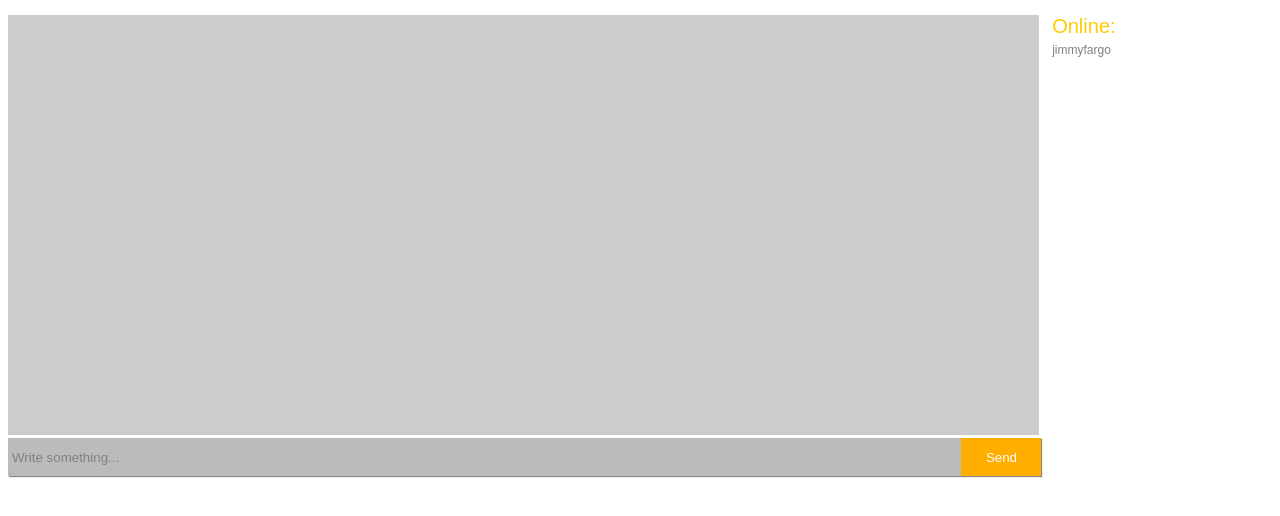
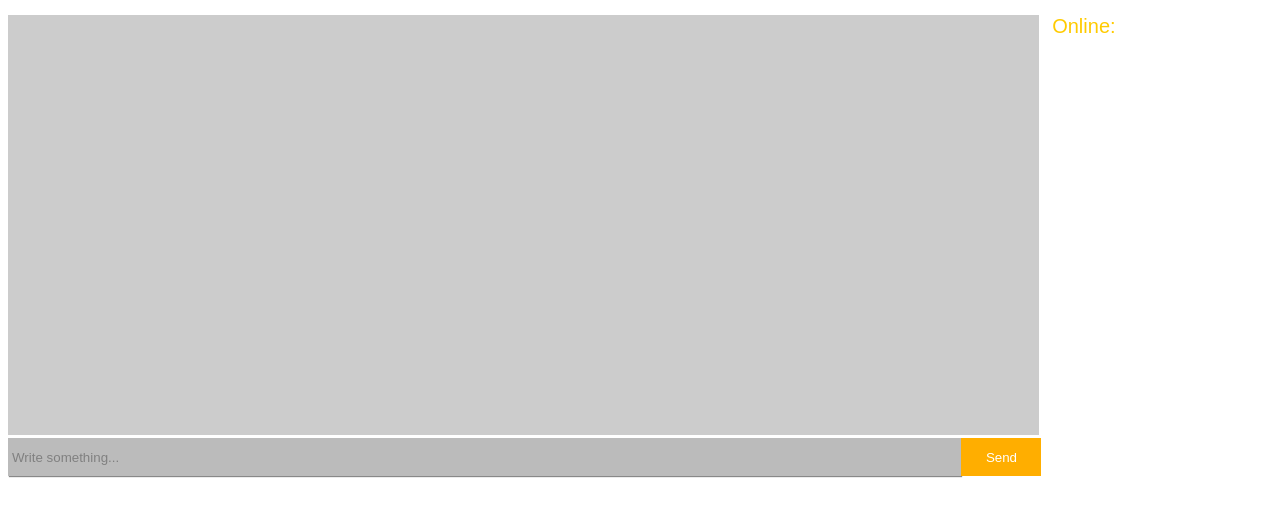
Before and after one commit to JFProduction/messaging, a plain HTML site: page public/messaging.html in a window 1280 px wide. Shown: the part 40-556 px from the top of the page. Drawn offline with nearby package versions, Linux system fonts and the light colour scheme; no server answers.

Commit message:
initial commit in development

```diff
--- a/public/css/messaging.css
+++ b/public/css/messaging.css
@@ -55,7 +55,6 @@
     padding: 4px;
     width: 80px;
     height: 38px;
-    box-shadow: 1px 1px 1px #888888;
 }
 
 .text-message {
@@ -79,6 +78,7 @@
 .send-message:hover {
     cursor: pointer;
     background-color: rgb(255, 163, 0);
+    box-shadow: 1px 1px 1px #888888;
 }
 
 .text {
--- a/public/messaging.html
+++ b/public/messaging.html
@@ -19,7 +19,6 @@
             <div class='users-online'>
                 <ul id='users'>
                     <div class='users-label'>Online:</div>
-                    <li class='user'>jimmyfargo</li>
                 </ul>
             </div>
             <div class='user-message'>
```
